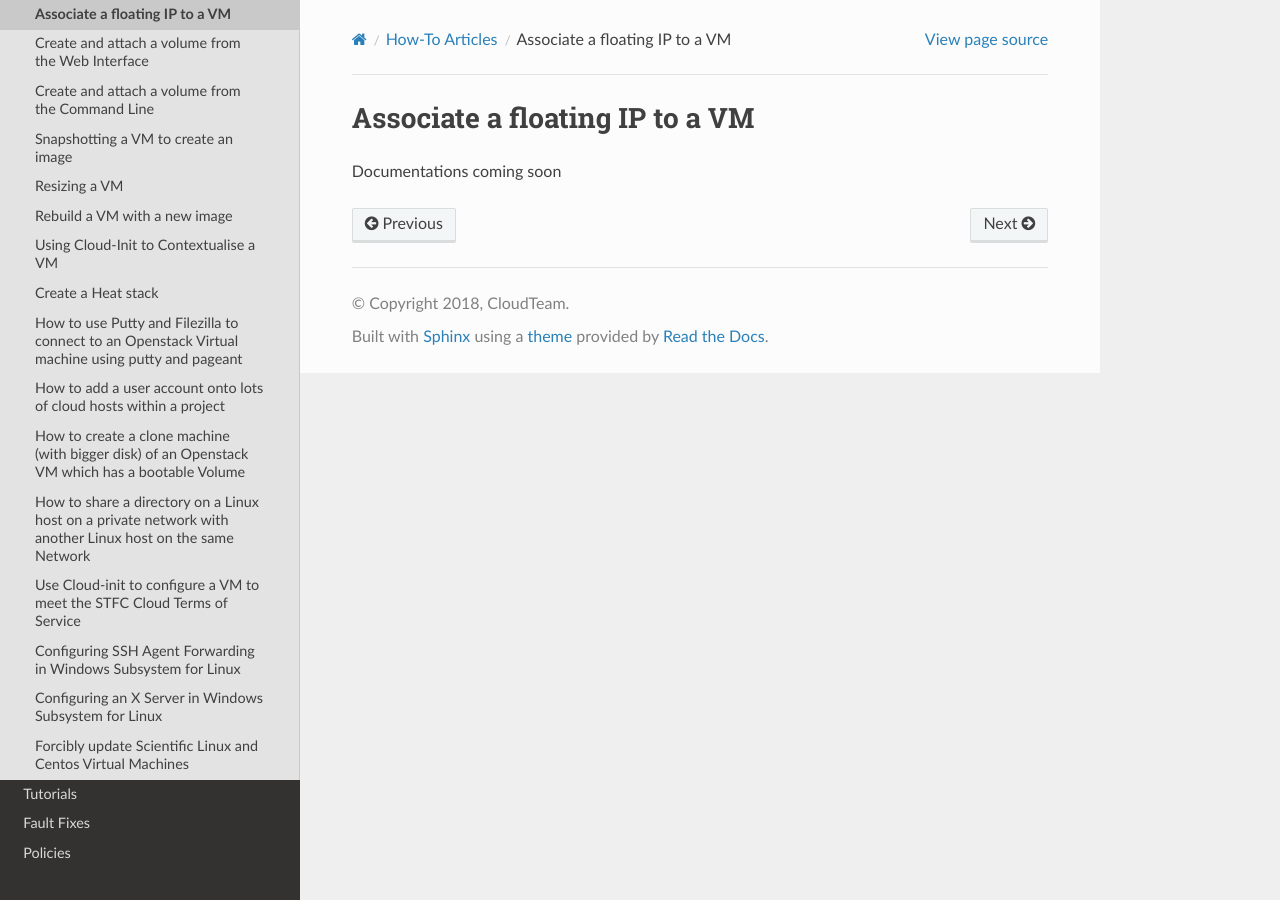
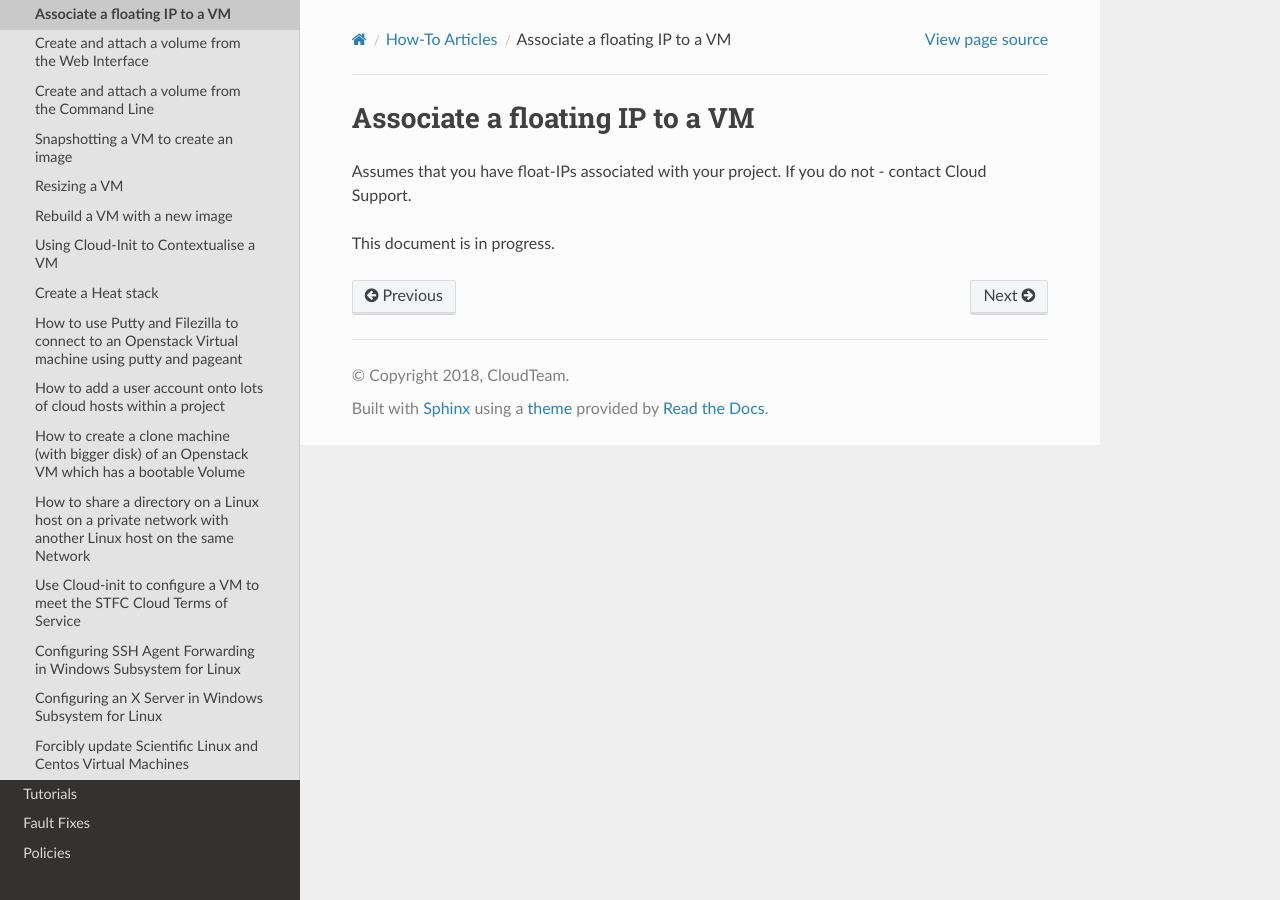
Before and after one commit to stfc/cloud-docs, a Sphinx documentation site: the page built from source/howto/AssociateAFloatingIP.rst, in a window 1280 px wide. Built offline with Sphinx 7.4.7 and the Read the Docs theme 2.0.0, drawn with Linux system fonts in a browser that asks for light colours.

Commit message:
Update AssociateAFloatingIP.rst
Committing directly usig github - change to "Associate a Floating IP address to a VM" - adds assumptions at the top.

```diff
--- a/source/howto/AssociateAFloatingIP.rst
+++ b/source/howto/AssociateAFloatingIP.rst
@@ -2,4 +2,6 @@
 Associate a floating IP to a VM
 ==============
 
-Documentations coming soon
+Assumes that you have float-IPs associated with your project. If you do not - contact Cloud Support.
+
+This document is in progress.
```
